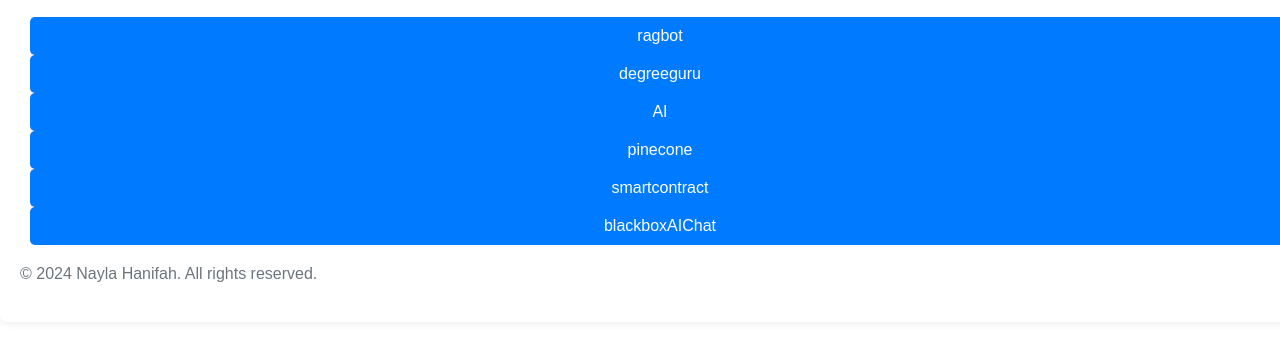
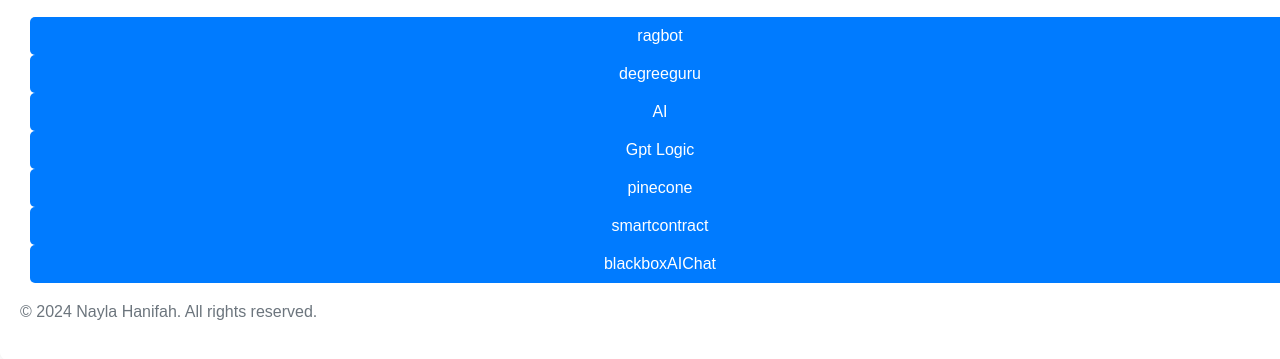
Before and after one commit to NayNay-17/My-api, a website: page index.html in a window 1280 px wide. Shown: the part 131-490 px from the top of the page. Drawn offline with Linux system fonts and the light colour scheme.

Commit message:
Update index.html

```diff
--- a/index.html
+++ b/index.html
@@ -77,6 +77,7 @@
     <a href="/api/ragbot?message=hai" class="btn">ragbot</a>
     <a href="/api/degreeguru?message=hai" class="btn">degreeguru</a>
     <a href="/api/getChatCompletion?message=hai" class="btn">AI</a>
+    <a href="/api/gptLogic?logic=kamu%20adalah%20Nayla&message=hai" class="btn">Gpt Logic</a>
     <a href="/api/pinecone?message=hai" class="btn">pinecone</a>
     <a href="/api/smartcontract?message=hai" class="btn">smartcontract</a>
     <a href="/api/blackboxAIChat?message=hai" class="btn">blackboxAIChat</a>
```
